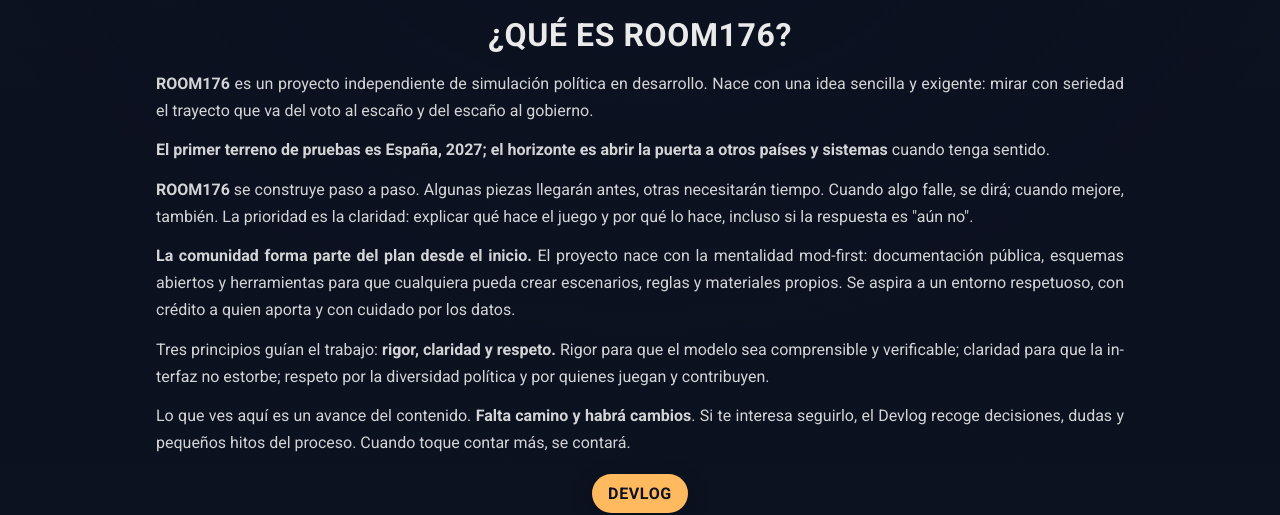
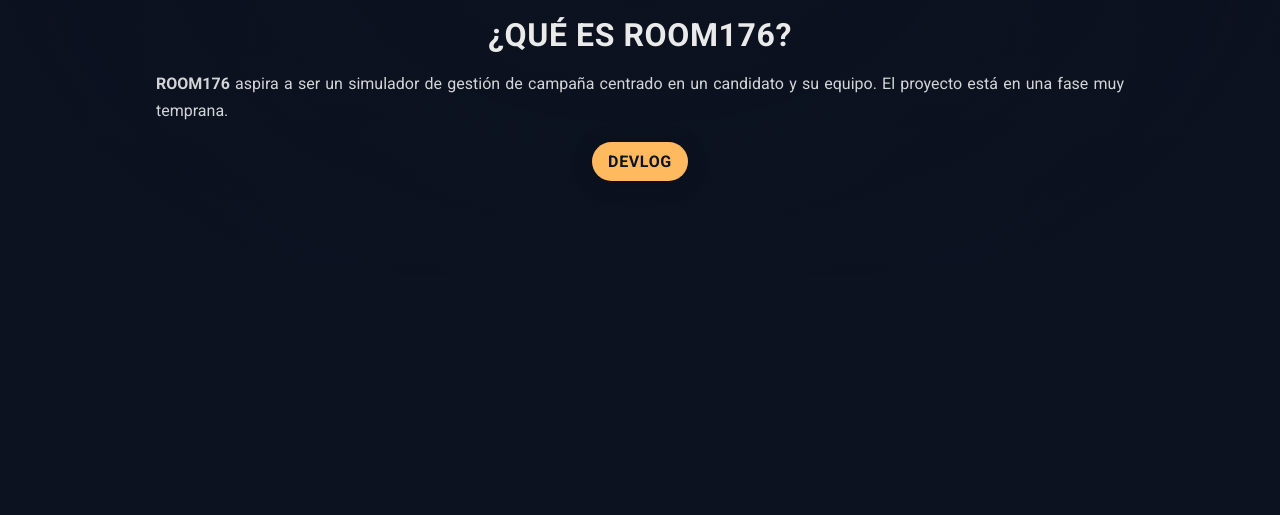
Before and after one commit to jdiegots1/room176-site, a Next.js app: page / in a window 1280 px wide. Shown: the part 856-1371 px from the top of the page. After the commit the page ends 1133 px from the top, so only its background shows below. Built offline with nearby package versions, Linux system fonts and the light colour scheme.

Commit message:
Update project description in page.tsx

```diff
--- a/src/app/page.tsx
+++ b/src/app/page.tsx
@@ -48,23 +48,8 @@ export default function Home() {
         <div className="container">
           <h2 className="about__title">¿QUÉ ES ROOM176?</h2>
           <article className="story story--myst">
-            <p><b>ROOM176</b> es un proyecto independiente de simulación política en desarrollo.
-              Nace con una idea sencilla y exigente: mirar con seriedad el trayecto que va
-              del voto al escaño y del escaño al gobierno.</p>
-            <p><b>El primer terreno de pruebas es España, 2027; el horizonte es abrir la puerta
-              a otros países y sistemas</b> cuando tenga sentido.</p>
-            <p><b>ROOM176</b> se construye paso a paso. Algunas piezas llegarán antes, otras necesitarán tiempo.
-            Cuando algo falle, se dirá; cuando mejore, también. La prioridad es la claridad: explicar qué
-            hace el juego y por qué lo hace, incluso si la respuesta es "aún no".</p>
-            <p><b>La comunidad forma parte del plan desde el inicio.</b> El proyecto nace con la mentalidad mod-first:
-            documentación pública, esquemas abiertos y herramientas para que cualquiera pueda crear escenarios,
-            reglas y materiales propios. Se aspira a un entorno respetuoso, con crédito a quien aporta y con cuidado
-              por los datos.</p>
-            <p>Tres principios guían el trabajo: <b>rigor, claridad y respeto.</b> Rigor para que el modelo sea comprensible
-            y verificable; claridad para que la interfaz no estorbe; respeto por la diversidad política y por quienes
-            juegan y contribuyen.</p>
-            <p>Lo que ves aquí es un avance del contenido. <b>Falta camino y habrá cambios</b>. Si te interesa seguirlo, el Devlog
-            recoge decisiones, dudas y pequeños hitos del proceso. Cuando toque contar más, se contará.</p>
+            <p><b>ROOM176</b> aspira a ser un simulador de gestión de campaña centrado en un candidato y su equipo.
+            El proyecto está en una fase muy temprana.</p>
           </article>
 
           <div className="about__cta">
```
